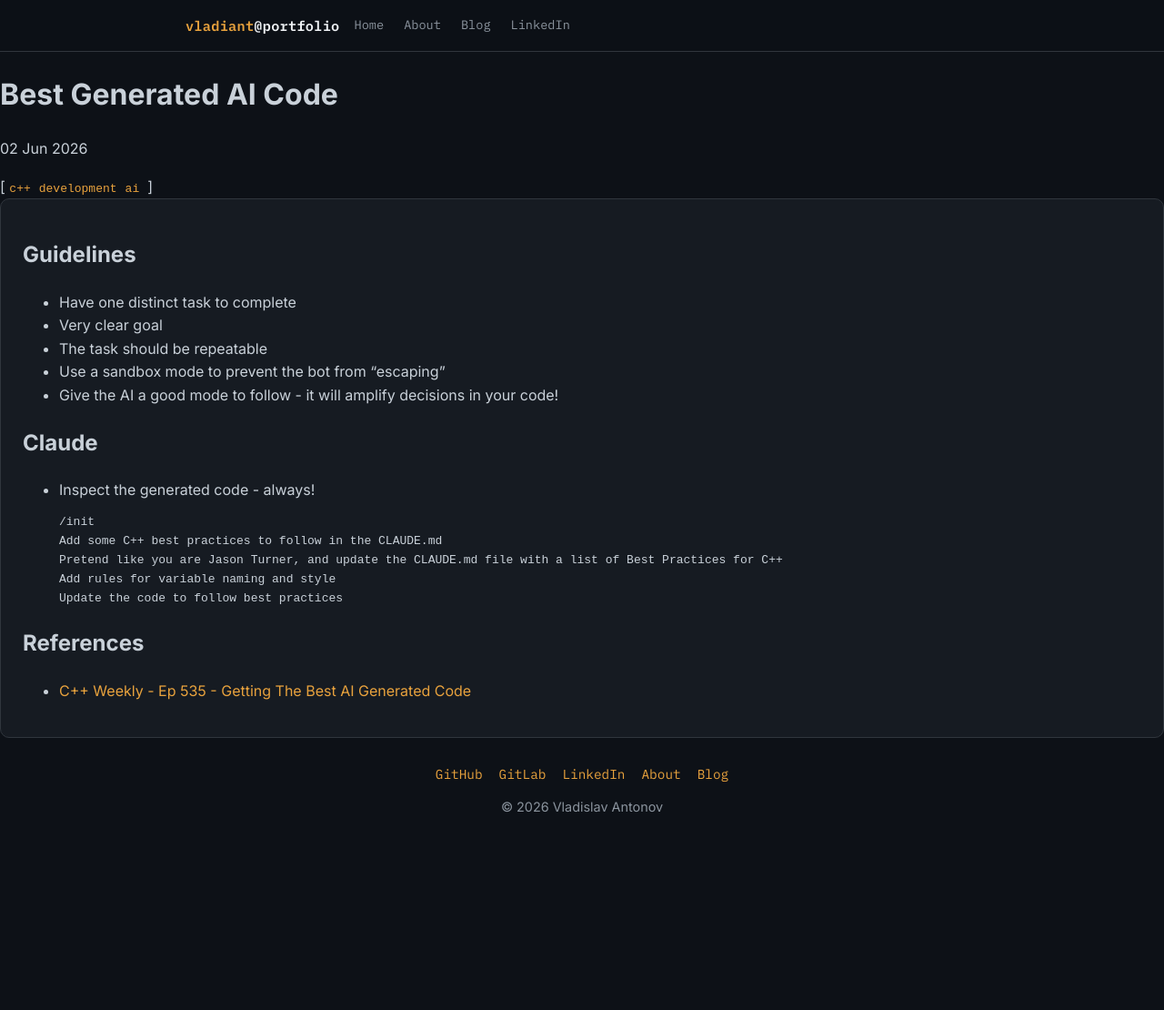
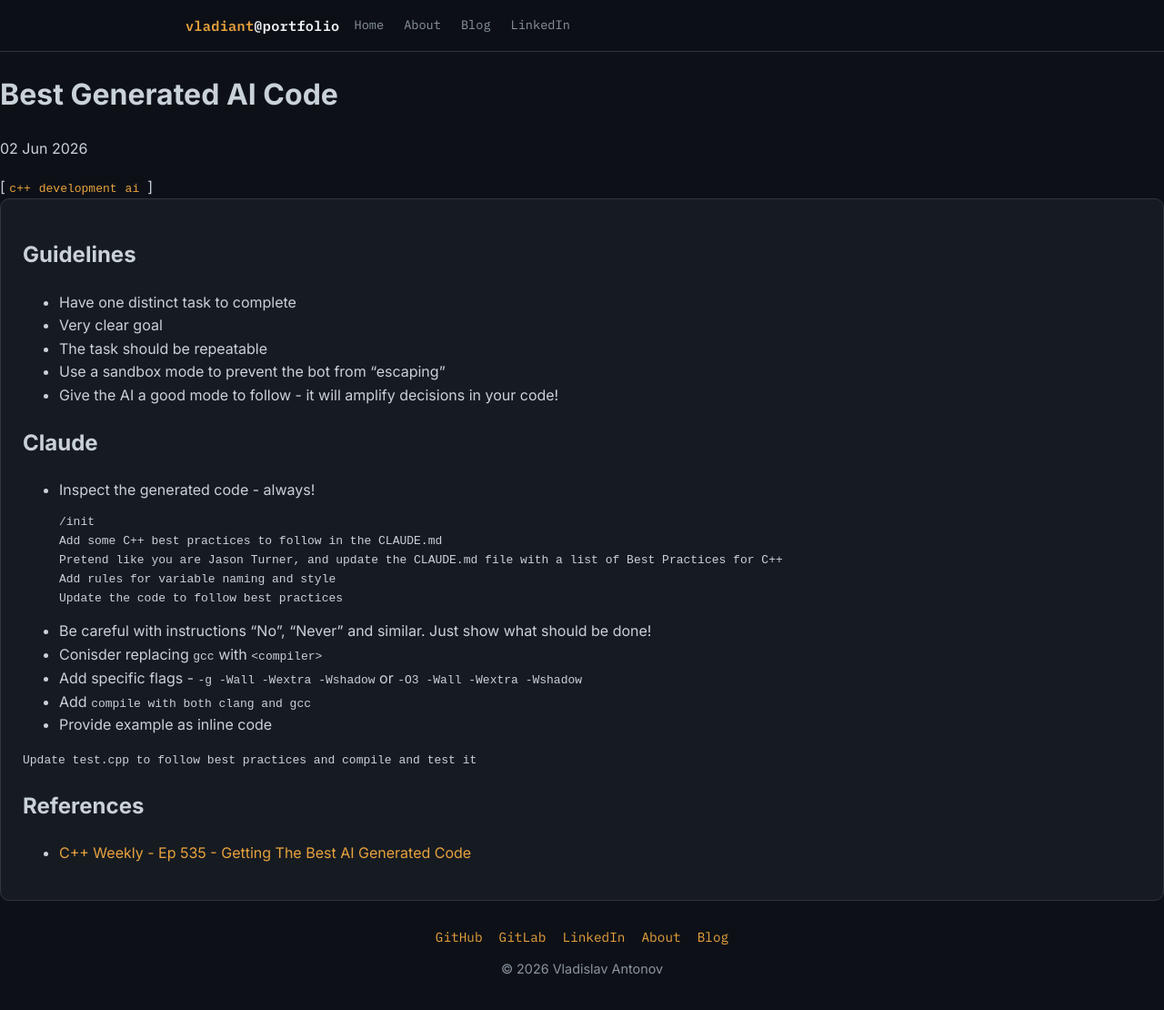
Before and after one commit to vladiant/vladiant.github.io, a Jekyll site: the page built from _posts/2026-06-02-best-generated-ai-code.md, in a window 1280 px wide and 1116 px high. Shown: the top 1110 px of the window at 91% size. Built offline with Jekyll 4.4.1, drawn with Linux system fonts in a browser that asks for light colours.

Commit message:
Update post

````diff
--- a/_posts/2026-06-02-best-generated-ai-code.md
+++ b/_posts/2026-06-02-best-generated-ai-code.md
@@ -21,6 +21,15 @@ Pretend like you are Jason Turner, and update the CLAUDE.md file with a list of
 Add rules for variable naming and style
 Update the code to follow best practices
 ```
+* Be careful with instructions "No", "Never" and similar. Just show what should be done!
+* Conisder replacing `gcc` with `<compiler>`
+* Add specific flags - `-g -Wall -Wextra -Wshadow` or `-O3 -Wall -Wextra -Wshadow`
+* Add `compile with both clang and gcc`
+* Provide example as inline code
+
+```
+Update test.cpp to follow best practices and compile and test it
+```
 
 ## References
 * [C++ Weekly - Ep 535 - Getting The Best AI Generated Code](https://www.youtube.com/watch?v=NtbQ-mF3iJE)
````
